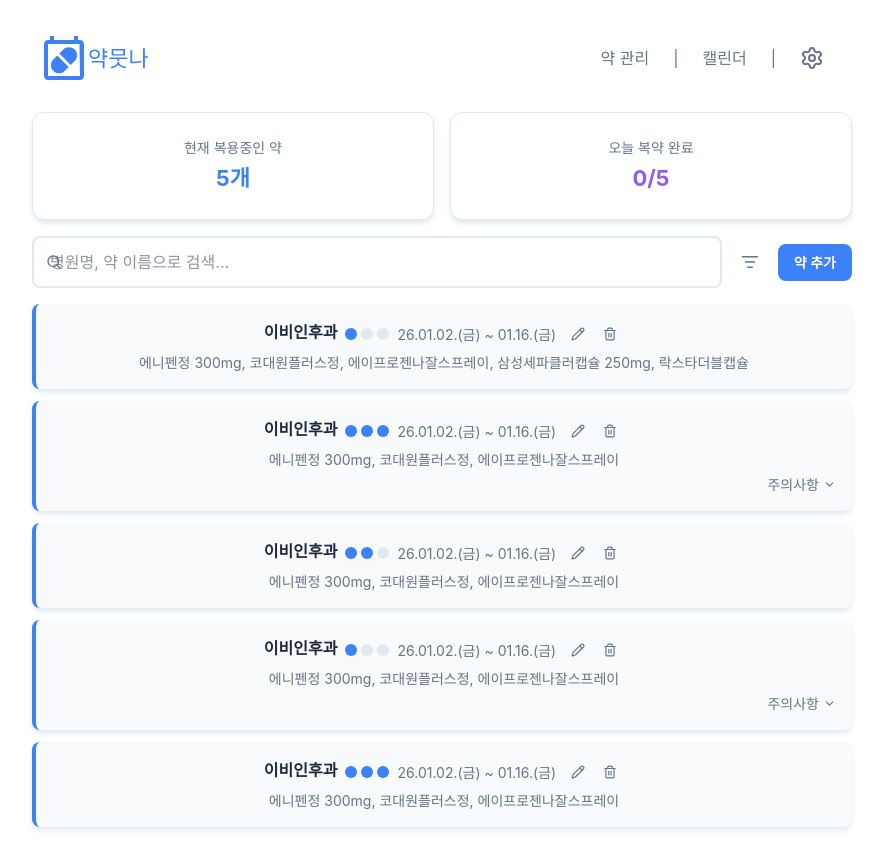
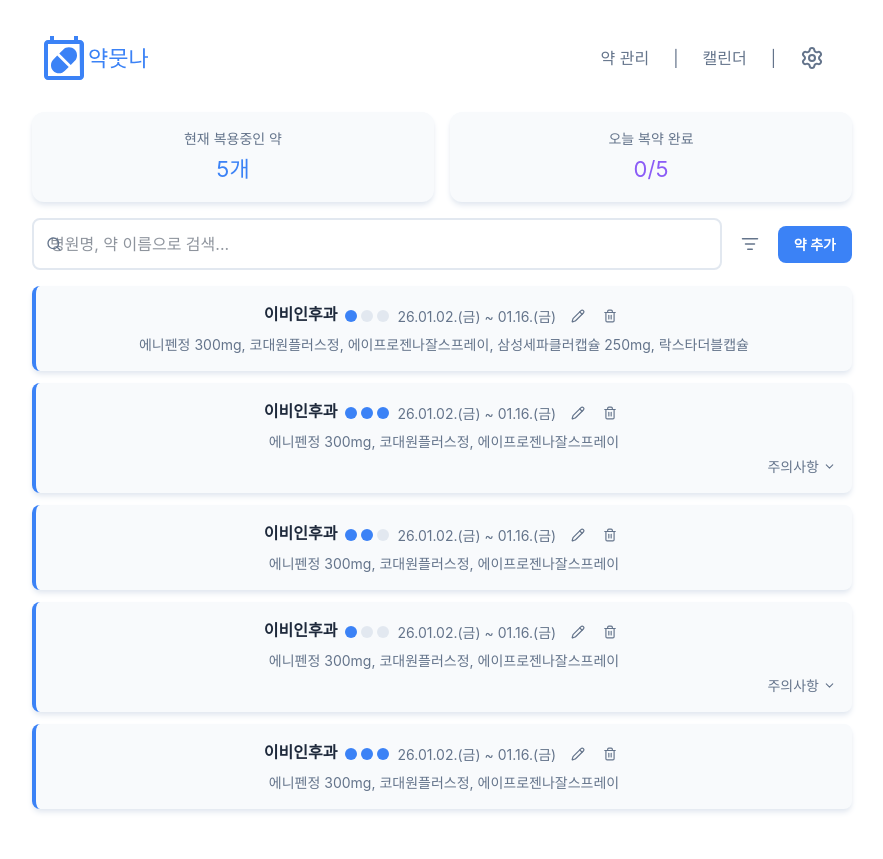
Before and after one commit to wnduddlekd/medicine, a React (Vite) app: page /my-meds in a window 1280 px wide. Shown: the whole page, without its empty margins (198-1081 px from the left). Built offline with nearby package versions, Linux system fonts and the light colour scheme; a web font is replaced by a local one.

Commit message:
design: MedsStatCards card-base 적용 및 패딩 조정(#22)

```diff
--- a/src/components/Meds/MedsStatCards.jsx
+++ b/src/components/Meds/MedsStatCards.jsx
@@ -1,13 +1,13 @@
 export default function MedsStatCards({ totalMeds, completedToday }) {
   return (
     <div className="grid grid-cols-2 gap-4">
-      <div className="card-base bg-base-100 border border-base-300 text-center">
+      <div className="card-base py-4 text-center">
         <p className="text-neutral text-small mb-1">현재 복용중인 약</p>
-        <p className="text-h4 font-bold text-primary">{totalMeds}개</p>
+        <p className="text-h4 text-primary">{totalMeds}개</p>
       </div>
-      <div className="card-base bg-base-100 border border-base-300 text-center">
+      <div className="card-base py-4 text-center">
         <p className="text-neutral text-small mb-1">오늘 복약 완료</p>
-        <p className="text-h4 font-bold text-secondary">
+        <p className="text-h4 text-secondary">
           {completedToday}/{totalMeds}
         </p>
       </div>
```
